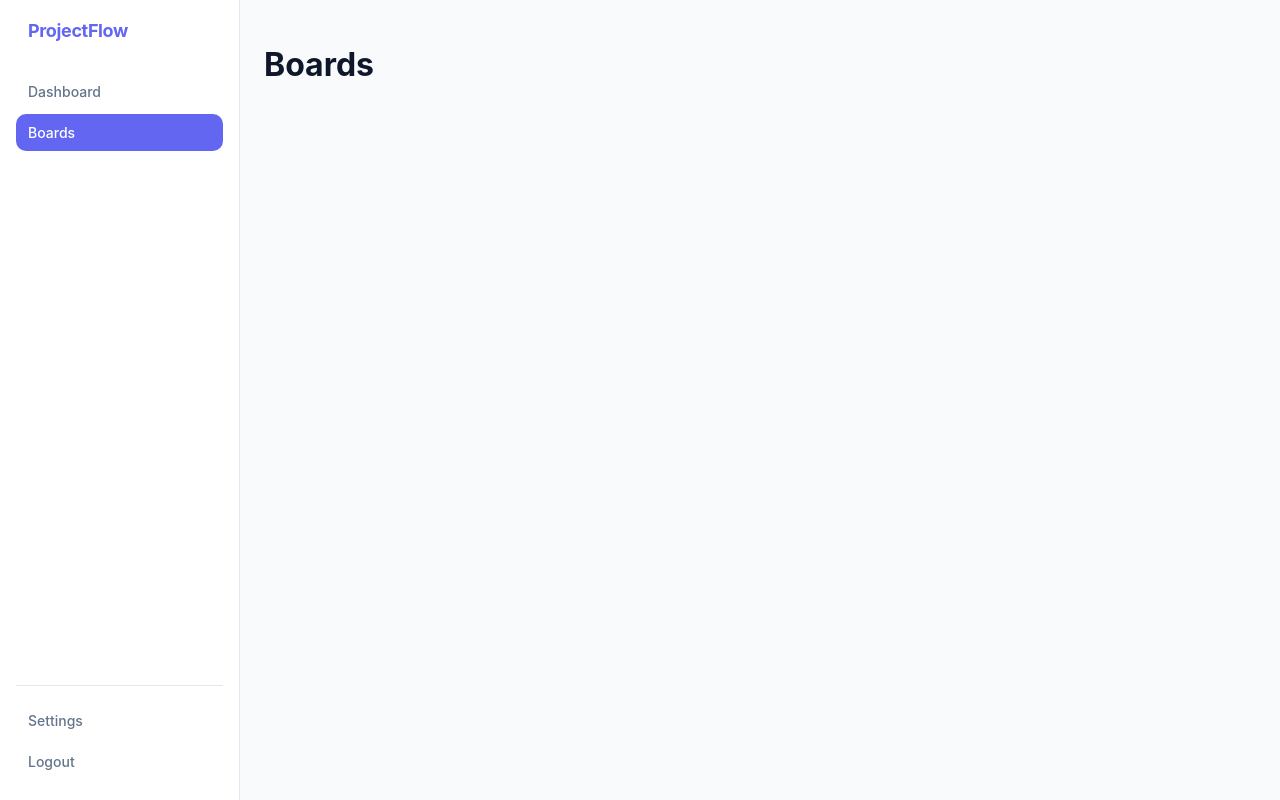
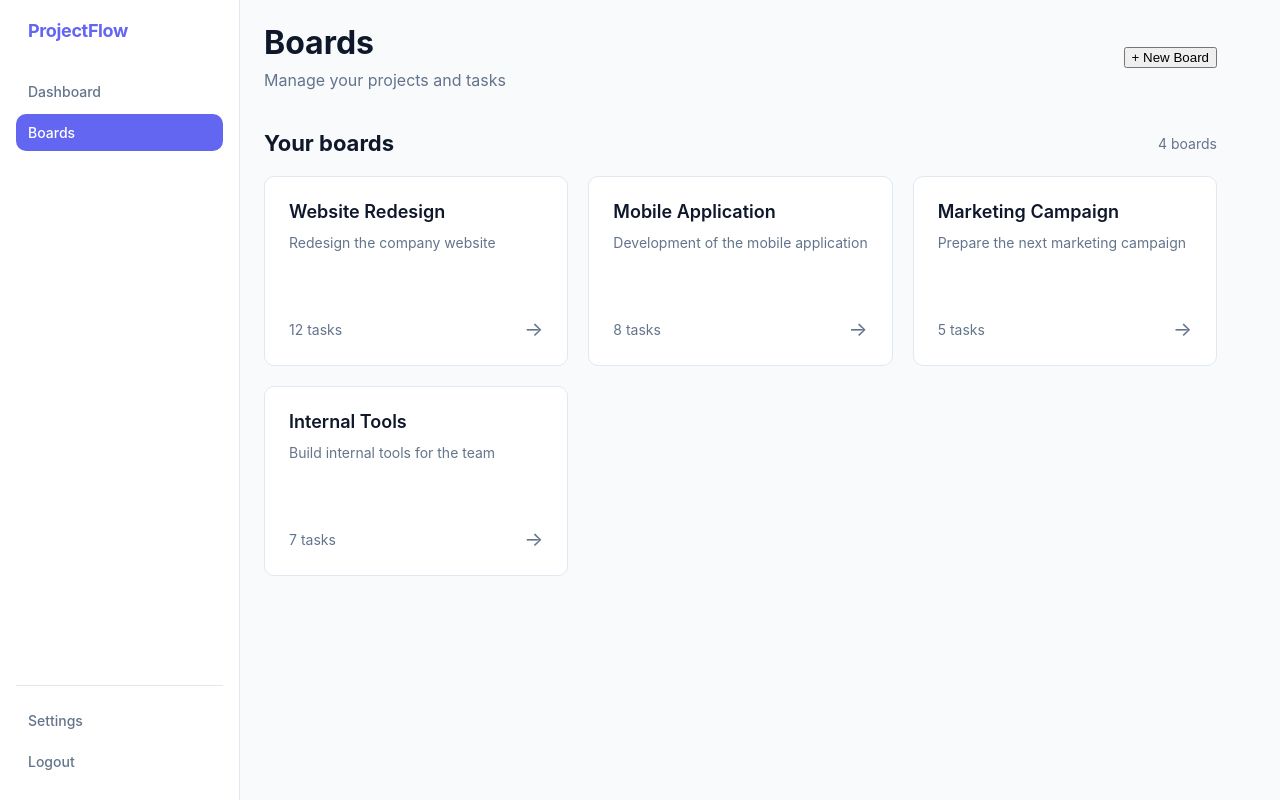
Before and after one commit to EgorVereshko/project-flow, a React (Vite) app in the folder frontend/: page /boards in a window 1280 px wide. Built offline with nearby package versions, Linux system fonts and the light colour scheme.

Commit message:
feat: build boards page

```diff
--- /dev/null
+++ b/frontend/src/components/BoardCard/BoardCard.scss
@@ -0,0 +1,60 @@
+.board-card {
+  display: flex;
+  min-height: 190px;
+  flex-direction: column;
+  justify-content: space-between;
+  padding: 24px;
+  background-color: var(--color-surface);
+  border: 1px solid var(--color-border);
+  border-radius: var(--radius-md);
+  color: var(--color-text);
+  text-decoration: none;
+  transition:
+    transform var(--transition-fast),
+    box-shadow var(--transition-fast),
+    border-color var(--transition-fast);
+
+  &:hover {
+    border-color: var(--color-primary);
+    box-shadow:
+      0 8px 20px rgb(15 23 42 / 8%);
+    transform: translateY(-2px);
+  }
+}
+
+.board-card__title {
+  margin: 0 0 10px;
+  font-size: 18px;
+  font-weight: 600;
+}
+
+.board-card__description {
+  margin: 0;
+  color: var(--color-text-secondary);
+  font-size: 14px;
+  line-height: 1.5;
+}
+
+.board-card__footer {
+  display: flex;
+  align-items: center;
+  justify-content: space-between;
+  gap: 16px;
+  margin-top: 24px;
+}
+
+.board-card__tasks {
+  color: var(--color-text-secondary);
+  font-size: 14px;
+}
+
+.board-card__arrow {
+  color: var(--color-text-secondary);
+  font-size: 20px;
+  transition: var(--transition-fast);
+}
+
+.board-card:hover .board-card__arrow {
+  color: var(--color-primary);
+  transform: translateX(4px);
+}
--- /dev/null
+++ b/frontend/src/components/BoardCard/BoardCard.tsx
@@ -0,0 +1,40 @@
+import { Link } from 'react-router-dom';
+
+import type { Board } from '../../types/board';
+
+import './BoardCard.scss';
+
+type BoardCardProps = {
+  board: Board;
+};
+
+function BoardCard({ board }: BoardCardProps) {
+  return (
+    <Link
+      to={`/boards/${board.id}`}
+      className="board-card"
+    >
+      <div className="board-card__content">
+        <h3 className="board-card__title">
+          {board.name}
+        </h3>
+
+        <p className="board-card__description">
+          {board.description}
+        </p>
+      </div>
+
+      <div className="board-card__footer">
+        <span className="board-card__tasks">
+          {board.tasksCount} tasks
+        </span>
+
+        <span className="board-card__arrow">
+          →
+        </span>
+      </div>
+    </Link>
+  );
+}
+
+export default BoardCard;
--- /dev/null
+++ b/frontend/src/pages/Boards/BoardsPage.scss
@@ -0,0 +1,98 @@
+.boards-page {
+  max-width: 1200px;
+  margin: 0 auto;
+}
+
+.boards-page__header {
+  display: flex;
+  align-items: center;
+  justify-content: space-between;
+  gap: 24px;
+  margin-bottom: 40px;
+}
+
+.boards-page__title {
+  margin: 0 0 8px;
+  font-size: 32px;
+  line-height: 1.2;
+}
+
+.boards-page__subtitle {
+  margin: 0;
+  color: var(--color-text-secondary);
+  font-size: 16px;
+}
+
+.boards-page__content {
+  width: 100%;
+}
+
+.boards-page__section-header {
+  display: flex;
+  align-items: center;
+  justify-content: space-between;
+  gap: 16px;
+  margin-bottom: 20px;
+}
+
+.boards-page__section-title {
+  margin: 0;
+  font-size: 22px;
+}
+
+.boards-page__count {
+  color: var(--color-text-secondary);
+  font-size: 14px;
+}
+
+.boards-page__grid {
+  display: grid;
+  grid-template-columns: repeat(3, 1fr);
+  gap: 20px;
+}
+
+.boards-page__empty {
+  display: flex;
+  min-height: 300px;
+  align-items: center;
+  justify-content: center;
+  flex-direction: column;
+  padding: 40px;
+  background-color: var(--color-surface);
+  border: 1px dashed var(--color-border);
+  border-radius: var(--radius-md);
+  text-align: center;
+}
+
+.boards-page__empty h3 {
+  margin: 0 0 8px;
+  font-size: 20px;
+}
+
+.boards-page__empty p {
+  margin: 0 0 24px;
+  color: var(--color-text-secondary);
+}
+
+@media (max-width: 1000px) {
+  .boards-page__grid {
+    grid-template-columns: repeat(2, 1fr);
+  }
+}
+
+@media (max-width: 700px) {
+  .boards-page__header {
+    align-items: flex-start;
+    flex-direction: column;
+  }
+
+  .boards-page__grid {
+    grid-template-columns: 1fr;
+  }
+}
+
+@media (max-width: 480px) {
+  .boards-page__title {
+    font-size: 26px;
+  }
+}
--- a/frontend/src/pages/Boards/BoardsPage.tsx
+++ b/frontend/src/pages/Boards/BoardsPage.tsx
@@ -1,5 +1,68 @@
+import { useState } from 'react';
+
+import Button from '../../components/Button/Button';
+import BoardCard from '../../components/BoardCard/BoardCard';
+import { mockBoards } from '../../services/boards';
+
+import './BoardsPage.scss';
+
 function BoardsPage() {
-  return <h1>Boards</h1>;
+  const [boards] = useState(mockBoards);
+
+  return (
+    <div className="boards-page">
+      <header className="boards-page__header">
+        <div>
+          <h1 className="boards-page__title">
+            Boards
+          </h1>
+
+          <p className="boards-page__subtitle">
+            Manage your projects and tasks
+          </p>
+        </div>
+
+        <Button>
+          + New Board
+        </Button>
+      </header>
+
+      <section className="boards-page__content">
+        <div className="boards-page__section-header">
+          <h2 className="boards-page__section-title">
+            Your boards
+          </h2>
+
+          <span className="boards-page__count">
+            {boards.length} boards
+          </span>
+        </div>
+
+        {boards.length > 0 ? (
+          <div className="boards-page__grid">
+            {boards.map((board) => (
+              <BoardCard
+                key={board.id}
+                board={board}
+              />
+            ))}
+          </div>
+        ) : (
+          <div className="boards-page__empty">
+            <h3>No boards yet</h3>
+
+            <p>
+              Create your first board to get started.
+            </p>
+
+            <Button>
+              Create Board
+            </Button>
+          </div>
+        )}
+      </section>
+    </div>
+  );
 }
 
 export default BoardsPage;
--- /dev/null
+++ b/frontend/src/services/boards.ts
@@ -0,0 +1,32 @@
+import type { Board } from '../types/board';
+
+export const mockBoards: Board[] = [
+  {
+    id: '1',
+    name: 'Website Redesign',
+    description: 'Redesign the company website',
+    tasksCount: 12,
+    createdAt: '2026-09-15',
+  },
+  {
+    id: '2',
+    name: 'Mobile Application',
+    description: 'Development of the mobile application',
+    tasksCount: 8,
+    createdAt: '2026-09-20',
+  },
+  {
+    id: '3',
+    name: 'Marketing Campaign',
+    description: 'Prepare the next marketing campaign',
+    tasksCount: 5,
+    createdAt: '2026-09-25',
+  },
+  {
+    id: '4',
+    name: 'Internal Tools',
+    description: 'Build internal tools for the team',
+    tasksCount: 7,
+    createdAt: '2026-09-28',
+  },
+];
--- /dev/null
+++ b/frontend/src/types/board.ts
@@ -0,0 +1,7 @@
+export type Board = {
+  id: string;
+  name: string;
+  description: string;
+  tasksCount: number;
+  createdAt: string;
+};
```
